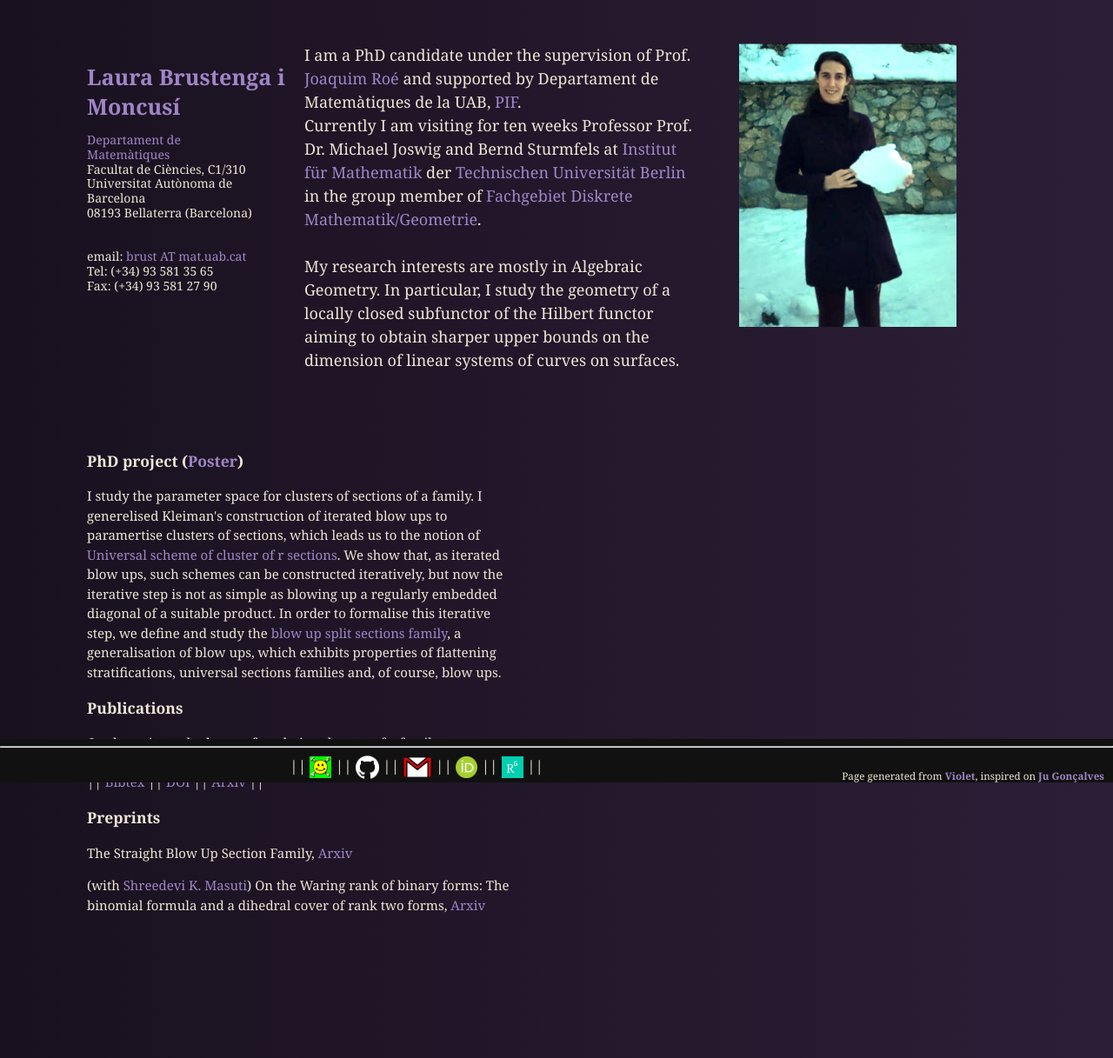
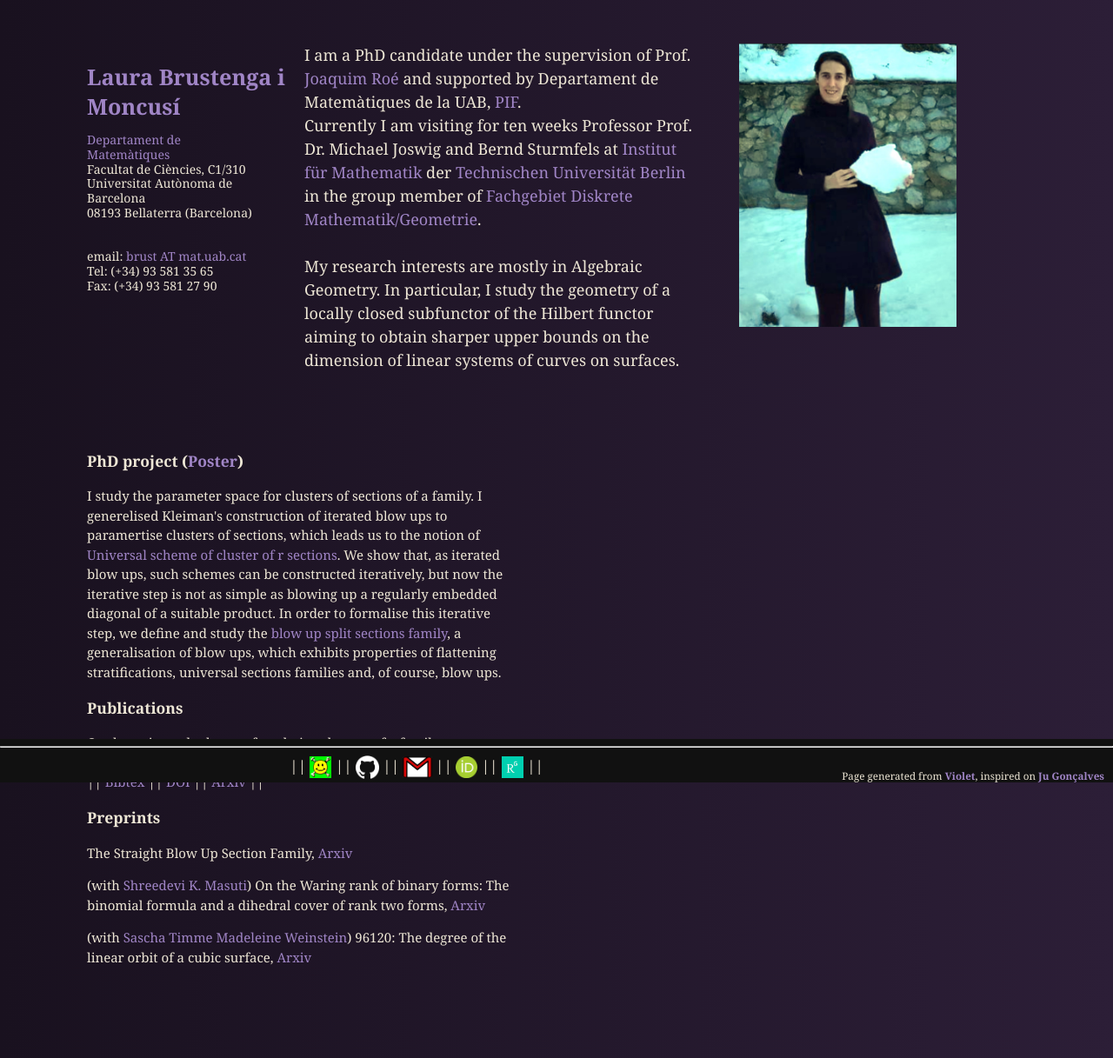
Before and after one commit to LauraBMo/LauraBMo.github.io, a Jekyll site: the page built from index.html, in a window 1280 px wide. Shown: the whole page at 87% size. Built offline with Jekyll 4.4.1, drawn with Linux system fonts in a browser that asks for light colours.

Commit message:
add 96120: The degree of the linear orbit of a cubic surface arxiv

```diff
--- a/index.html
+++ b/index.html
@@ -64,6 +64,9 @@ title: Home
   <p>
     (with <a href="https://www.cmi.ac.in/people/fac-profile.php?id=shreedevikm"> Shreedevi K. Masuti</a>) On the Waring rank of binary forms: The binomial formula and a dihedral cover of rank two forms, <a href="https://arxiv.org/abs/1901.08320">Arxiv</a> <br />
   </p>
+  <p>
+    (with <a href="https://sascha.timme.xyz/"> Sascha Timme</a> <a href="https://math.berkeley.edu/~maddie/"> Madeleine Weinstein</a>) 96120: The degree of the linear orbit of a cubic surface, <a href="https://arxiv.org/abs/1909.06620">Arxiv</a> <br />
+  </p>
   <br />
   <br />
 </section>
```
